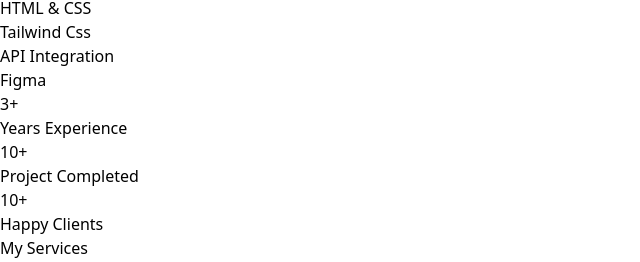
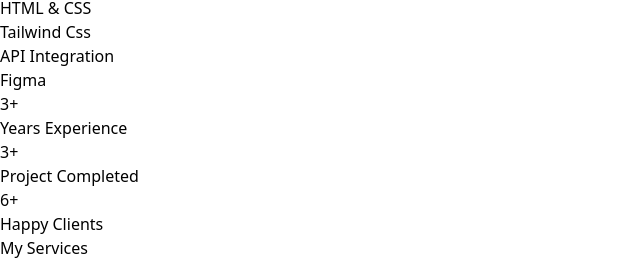
Before and after one commit to GG123lek/AdvancePortfolio, a React (Vite) app: page / in a window 1280 px wide. Shown: the part 2452-2714 px from the top of the page, without its empty margins (0-640 px from the left). Built offline with nearby package versions, Linux system fonts and the light colour scheme.

Commit message:
about changes

```diff
--- a/src/Components/About.jsx
+++ b/src/Components/About.jsx
@@ -88,14 +88,14 @@
                <div>
                   <h3 className='text-2xl font-bold text-transparent bg-clip-text bg-gradient-to-r from-green-400 to-blue-500'
                   >
-                    10+
+                    3+
                   </h3>
                   <p>Project Completed</p>
                </div>
                <div>
                   <h3 className='text-2xl font-bold text-transparent bg-clip-text bg-gradient-to-r from-green-400 to-blue-500'
                   >
-                    10+
+                    6+
                   </h3>
                   <p>Happy Clients</p>
                </div>
```
